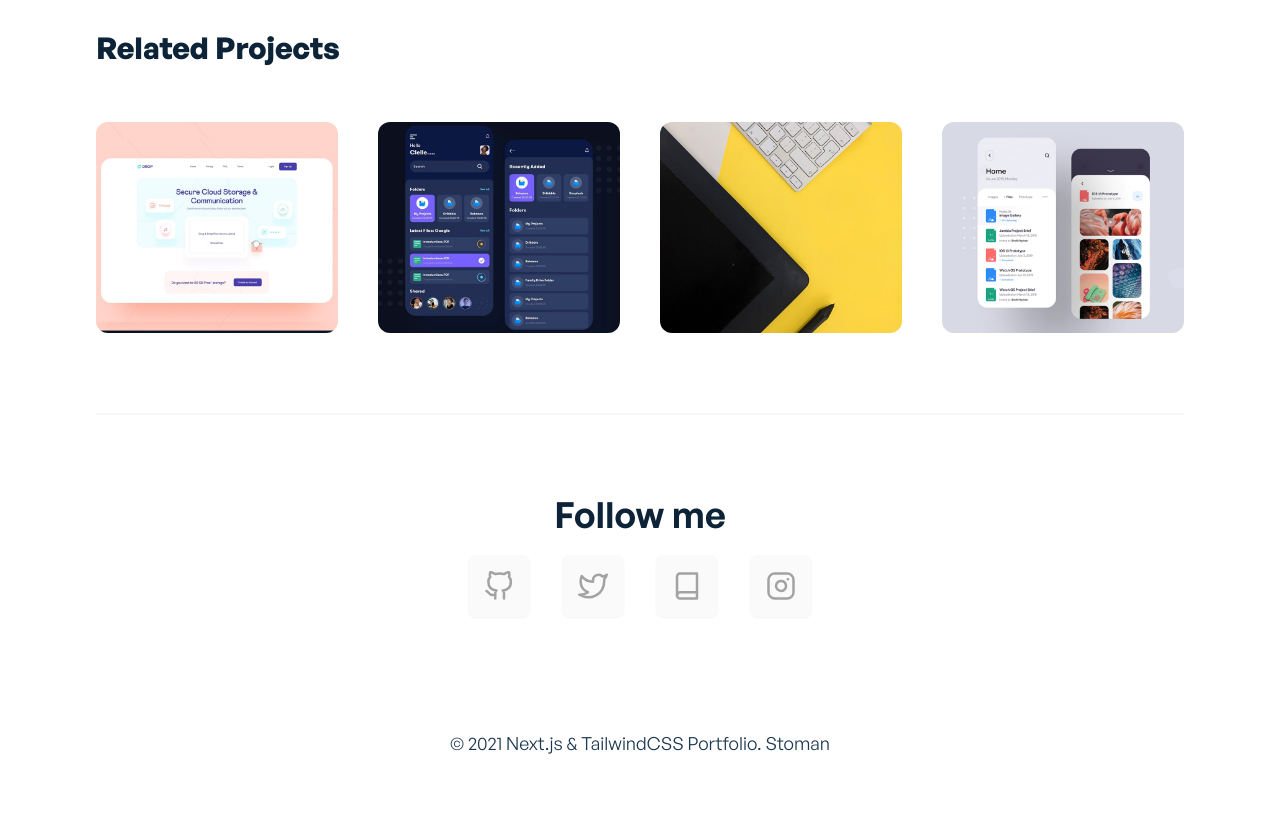
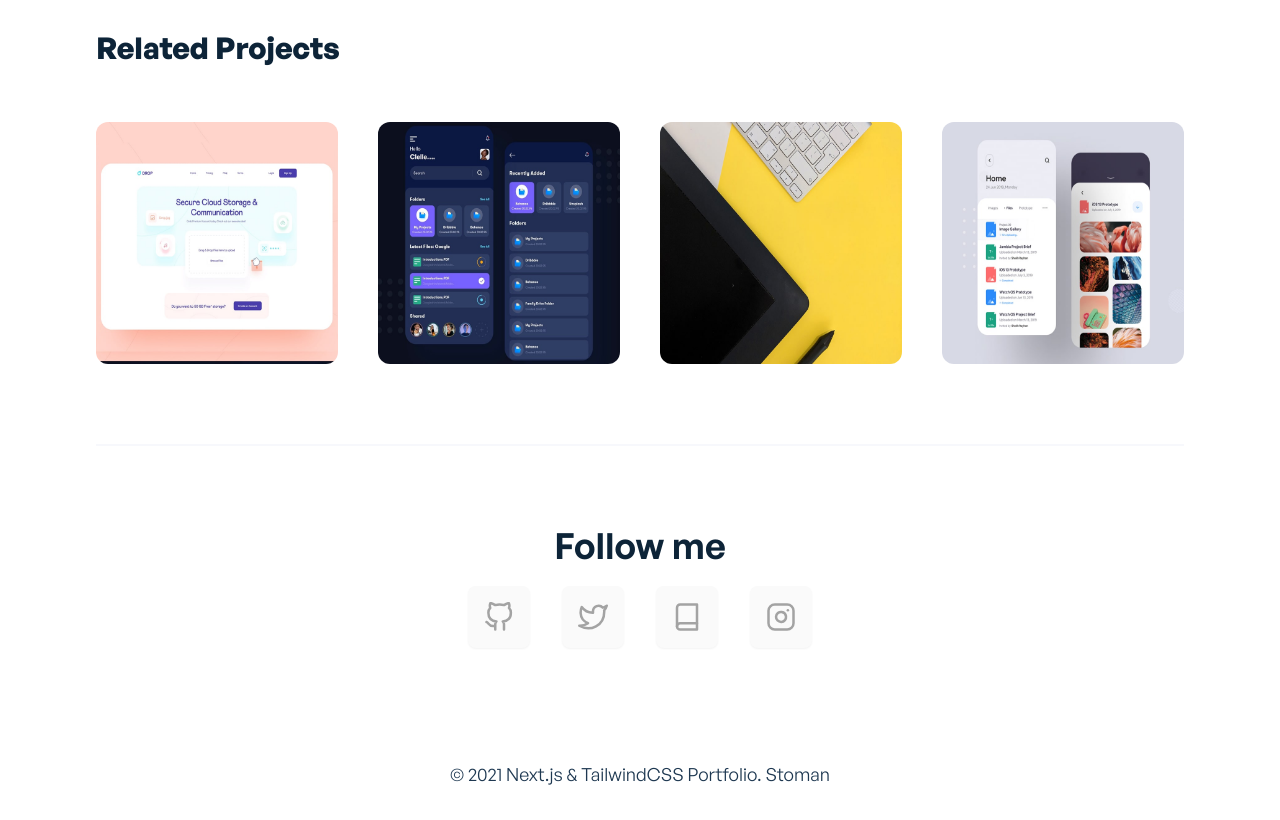
Before and after one commit to mcdollars/Next_Website, a Next.js app: page /projects/1 in a window 1280 px wide. Shown: the part 1580-2400 px from the top of the page. Before the commit the page ends 2369 px from the top, so only its background shows below. Built offline with nearby package versions, Linux system fonts and the light colour scheme.

Commit message:
Code cleanup

```diff
--- a/components/HireMeModal.js
+++ b/components/HireMeModal.js
@@ -16,7 +16,7 @@ function HireMeModal({ onClose, onRequest }) {
 			exit={{ opacity: 0 }}
 			className="fixed inset-0 z-30 transition-all duration-500"
 		>
-			{/* Modal Background */}
+			{/* Modal Backdrop */}
 			<div className="bg-filter bg-black bg-opacity-50 fixed inset-0 w-full h-full z-20"></div>
 
 			{/* Modal Content */}
--- a/components/about/AboutMeBio.js
+++ b/components/about/AboutMeBio.js
@@ -1,5 +1,4 @@
 import Image from 'next/image';
-import { useContext } from 'react';
 import { useState } from 'react';
 import { aboutMeData } from '../../data/aboutMeData';
 
@@ -7,7 +6,6 @@ function AboutMeBio() {
 	const [aboutMe, setAboutMe] = useState(aboutMeData);
 	return (
 		<div className="block sm:flex sm:gap-10 mt-10">
-			{/* About me portfolio image start */}
 			<div className="w-full sm:w-1/4 mb-7 sm:mb-0">
 				<Image
 					src="/images/profile.jpeg"
@@ -17,9 +15,7 @@ function AboutMeBio() {
 					alt="Profile Image"
 				/>
 			</div>
-			{/* About me portfolio image end */}
 
-			{/* About me details start */}
 			<div className="w-full sm:w-3/4 text-left">
 				{aboutMe.map((bio) => (
 					<p
@@ -30,7 +26,6 @@ function AboutMeBio() {
 					</p>
 				))}
 			</div>
-			{/* About me details end */}
 		</div>
 	);
 }
--- a/components/projects/ProjectSingle.js
+++ b/components/projects/ProjectSingle.js
@@ -17,6 +17,7 @@ const ProjectSingle = (props) => {
 				href="/projects/[id]"
 				as={'/projects/' + props.id}
 				aria-label="Single Project"
+				passHref
 			>
 				<div className="rounded-xl shadow-lg hover:shadow-xl cursor-pointer mb-10 sm:mb-0 bg-secondary-light dark:bg-ternary-dark">
 					<div>
--- a/components/projects/RelatedProjects.js
+++ b/components/projects/RelatedProjects.js
@@ -1,3 +1,4 @@
+import Image from 'next/image';
 import { v4 as uuidv4 } from 'uuid';
 
 const RelatedProject = {
@@ -36,9 +37,11 @@ function RelatedProjects() {
 			<div className="grid grid-cols-1 sm:grid-cols-4 gap-10">
 				{RelatedProject.Projects.map((project) => {
 					return (
-						<img
+						<Image
 							src={project.img}
 							className="rounded-xl cursor-pointer"
+							width="400"
+							height="400"
 							alt={project.title}
 							key={project.id}
 						/>
```
Also changed, not shown: components/projects/ProjectsGrid.js (+0 -12 lines).
